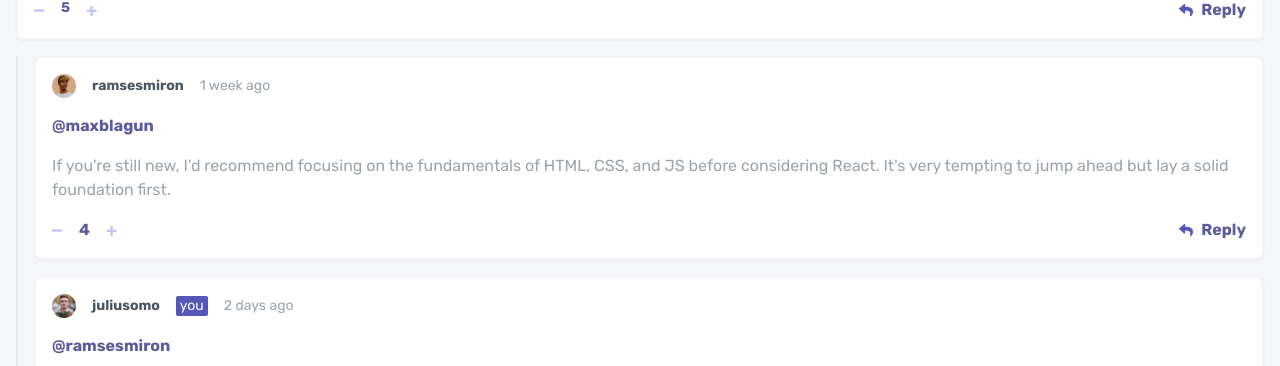
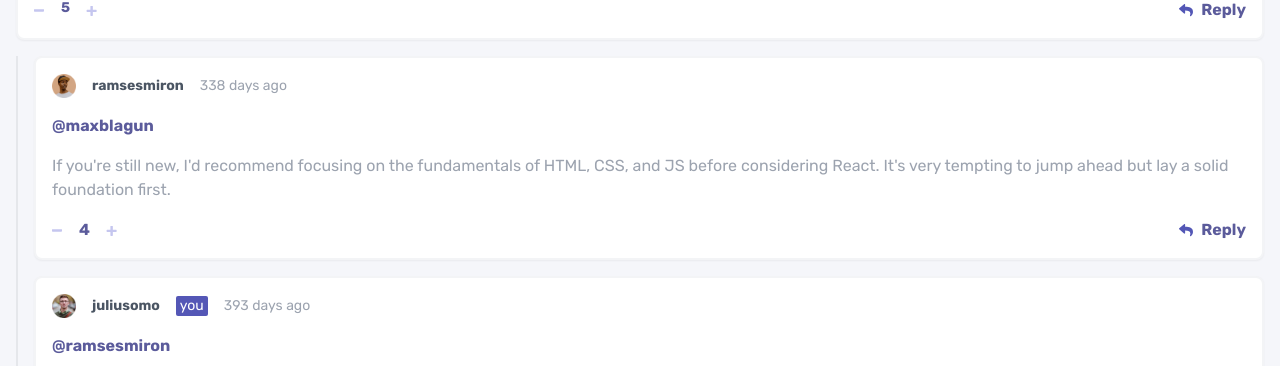
Before and after one commit to pmugasa/interactive-comments-section, a React (Vite) app: page / in a window 1280 px wide. Shown: the part 336-702 px from the top of the page. Built offline with nearby package versions, Linux system fonts and the light colour scheme.

Commit message:
added the functionality for upvoting and downvoting the replies

```diff
--- a/src/App.jsx
+++ b/src/App.jsx
@@ -31,7 +31,7 @@ function App() {
     fetchData();
   }, []);
 
-  //upvoting
+  //upvoting comment
   function upVote(id) {
     const updatedComments = comments.map((comment) => {
       if (comment.id === id) {
@@ -48,7 +48,6 @@ function App() {
     const updatedComments = comments.map((comment) => {
       if (comment.id === id) {
         if (comment.score > 0) {
-          console.log("score", comment.score);
           return { ...comment, score: comment.score - 1 };
         }
         return comment;
@@ -135,7 +134,8 @@ function App() {
         const newReply = {
           id: comment.replies.length + 1,
           content: content,
-          createdAt: "now",
+          score: 0,
+          createdAt: Date.now(),
           replyingTo: comment.user.username,
           user: currentUser,
           username: currentUser.username,
@@ -152,29 +152,36 @@ function App() {
   }
   //downvoting Reply
   function downVoteReply(id) {
-    const updatedReplies = replies.map((reply) => {
+    const updatedComments = comments.map((comment) => {
+      return {
+        ...comment,
+        replies: comment.replies.map((reply) => {
           if (reply.id === id) {
-        if (reply.score > 0) {
             return { ...reply, score: reply.score - 1 };
-        }
-        return reply;
           } else {
             return reply;
           }
+        }),
+      };
     });
-    setReplies(updatedReplies);
+    setComments(updatedComments);
   }
 
   //upvote Reply
   function upVoteReply(id) {
-    const updatedReplies = replies.map((reply) => {
+    const updatedComments = comments.map((comment) => {
+      return {
+        ...comment,
+        replies: comment.replies.map((reply) => {
           if (reply.id === id) {
             return { ...reply, score: reply.score + 1 };
           } else {
             return reply;
           }
+        }),
+      };
     });
-    setReplies(updatedReplies);
+    setComments(updatedComments);
   }
 
   //delete reply
@@ -187,7 +194,6 @@ function App() {
     });
 
     setComments(updatedComments);
-    console.log("to be deleted", id);
   }
 
   //edit user comments
@@ -214,7 +220,7 @@ function App() {
           <h1>loading...</h1>
         ) : (
           <div>
-            {comments.map((comment, commentIndex) => (
+            {comments.map((comment) => (
               <>
                 <Card
                   key={comment.id}
@@ -242,7 +248,7 @@ function App() {
                 ) : null}
                 <div className="pl-4 mt-4 border-l-2 border-gray-150">
                   {comment.replies.length > 0
-                    ? comment.replies.map((reply, replyIndex) => (
+                    ? comment.replies.map((reply) => (
                         <Reply
                           key={reply.id}
                           reply={reply}
@@ -256,7 +262,7 @@ function App() {
                           editingReply={editingReply}
                           setEditingReply={setEditingReply}
                           updateReply={updateReply}
-                          commentIndex={commentIndex}
+                          getTimeAgo={getTimeAgo}
                         />
                       ))
                     : null}
--- a/src/components/Reply.jsx
+++ b/src/components/Reply.jsx
@@ -10,6 +10,7 @@ function Reply({
   setEditingReply,
   editingReply,
   updateReply,
+  getTimeAgo,
 }) {
   return (
     <>
@@ -25,7 +26,7 @@ function Reply({
             </p>
           ) : null}
 
-          <p className="text-gray-400 ">{reply.createdAt}</p>
+          <p className="text-gray-400 ">{getTimeAgo(reply.createdAt)}</p>
         </div>
         <div className="mt-4 text-gray-400 text-base">
           {reply.replyingTo !== null ? (
--- a/src/data.json
+++ b/src/data.json
@@ -10,7 +10,7 @@
     {
       "id": 1,
       "content": "Impressive! Though it seems the drag feature could be improved. But overall it looks incredible. You've nailed the design and the responsiveness at various breakpoints works really well.",
-      "createdAt": "1 month ago",
+      "createdAt": 1647768612345,
       "score": 12,
       "user": {
         "image": {
@@ -24,7 +24,7 @@
     {
       "id": 2,
       "content": "Woah, your project looks awesome! How long have you been coding for? I'm still new, but think I want to dive into React as well soon. Perhaps you can give me an insight on where I can learn React? Thanks!",
-      "createdAt": "2 weeks ago",
+      "createdAt": 1649320612345,
       "score": 5,
       "user": {
         "image": {
@@ -37,7 +37,7 @@
         {
           "id": 1,
           "content": "If you're still new, I'd recommend focusing on the fundamentals of HTML, CSS, and JS before considering React. It's very tempting to jump ahead but lay a solid foundation first.",
-          "createdAt": "1 week ago",
+          "createdAt": 1649989012345,
           "score": 4,
           "replyingTo": "maxblagun",
           "user": {
@@ -51,7 +51,7 @@
         {
           "id": 2,
           "content": "I couldn't agree more with this. Everything moves so fast and it always seems like everyone knows the newest library/framework. But the fundamentals are what stay constant.",
-          "createdAt": "2 days ago",
+          "createdAt": 1645263412345,
           "score": 2,
           "replyingTo": "ramsesmiron",
           "user": {
```
Lines whose indentation alone changed are shown as unchanged.
